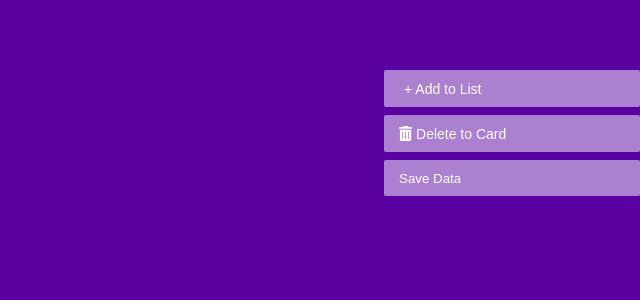
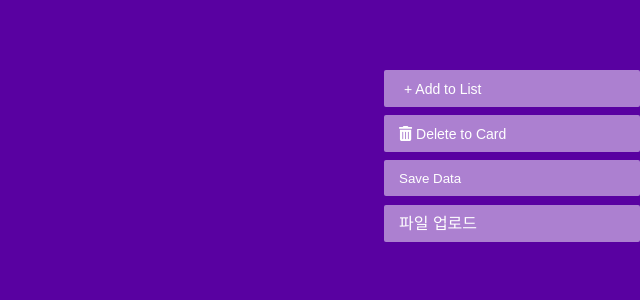
Before and after one commit to jisu-moon/todo-app, a React (Create React App) app: page / in a window 1280 px wide. Shown: the top 300 px of the page, without its empty margins (640-1280 px from the left). Built offline with nearby package versions, Linux system fonts and the light colour scheme.

Commit message:
복원 기능 완료

```diff
--- a/src/App.tsx
+++ b/src/App.tsx
@@ -8,6 +8,7 @@ import TodoDelete from './components/TodoDelete';
 import Modal from './components/Modal';
 import { useEffect } from 'react';
 import SaveButton from './components/SaveButton';
+import RestorationButton from './components/RestorationButton';
 
 const Wrapper = styled.div`
   width: 100vw;
@@ -114,6 +115,7 @@ function App() {
           <BoardCreate />
           <TodoDelete />
           <SaveButton />
+          <RestorationButton />
           <Modal />
         </Wrapper>
       </DragDropContext>
--- /dev/null
+++ b/src/components/RestorationButton.tsx
@@ -0,0 +1,60 @@
+import React from 'react';
+import { useSetRecoilState } from 'recoil';
+import styled from 'styled-components';
+import { toDosState, boardIndexState } from '../atoms';
+
+const Input = styled.input`
+  display: none;
+`;
+const Label = styled.label`
+  position: fixed;
+  top: 205px;
+  right: 0;
+  padding: 10.5px 0;
+  width: 20%;
+  border-radius: 2px;
+  background: rgba(255, 255, 255, 0.5);
+  transition: 0.3s ease-in-out;
+  color: #fff;
+  padding-left: 15px;
+  border: 0;
+  text-align: left;
+  cursor: pointer;
+  &:hover {
+    opacity: 0.5;
+  }
+`;
+
+function RestorationButton() {
+  const setBoard = useSetRecoilState(toDosState);
+  const setBoardIndex = useSetRecoilState(boardIndexState);
+  const onChange = async (event: React.FormEvent<HTMLInputElement>) => {
+    if (
+      !window.confirm(
+        '데이터를 복원하시겠습니까? 현재 저장되어 있는 데이터는 사라집니다.',
+      )
+    )
+      return;
+    const file = event.currentTarget.files;
+    if (!file) return;
+    const fileReader = new FileReader();
+    fileReader.onload = () => {
+      const data = fileReader.result?.toString().split('<!-->');
+      if (data?.length !== 2) return alert('복원 데이터가 아닙니다.');
+      const a = data ? JSON.parse(data[0]) : '';
+      const b = data ? JSON.parse(data[1]) : '';
+      setBoard(a);
+      setBoardIndex(b);
+      localStorage.setItem('todos', JSON.stringify(a));
+      localStorage.setItem('board', JSON.stringify(b));
+    };
+    fileReader.readAsText(file[0]);
+  };
+  return (
+    <>
+      <Input id='restoration' type='file' onChange={onChange} accept='.txt' />
+      <Label htmlFor='restoration'>파일 업로드</Label>
+    </>
+  );
+}
+export default RestorationButton;
--- a/src/components/SaveButton.tsx
+++ b/src/components/SaveButton.tsx
@@ -15,6 +15,7 @@ const Button = styled.button`
   padding-left: 15px;
   border: 0;
   text-align: left;
+  cursor: pointer;
   &:hover {
     opacity: 0.5;
   }
```
